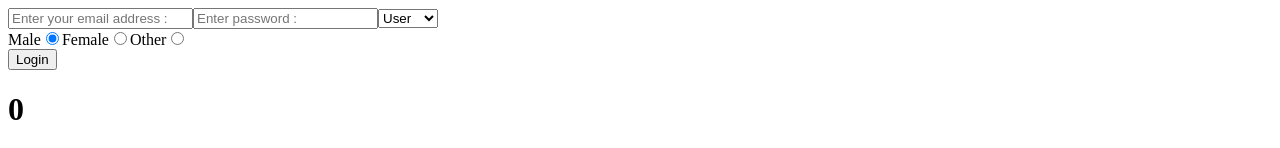
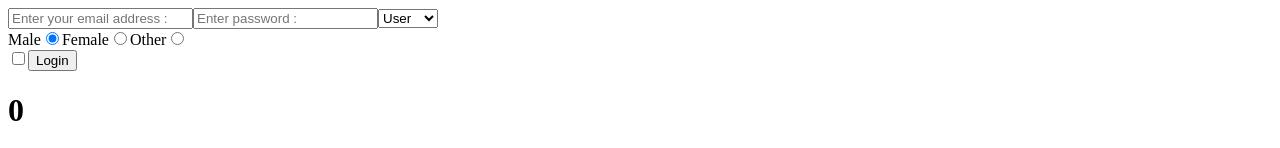
Before and after one commit to sardarbalnour/vite-react-app, a React (Vite) app: page / in a window 1280 px wide. Shown: the top 148 px of the page. Built offline with nearby package versions, Linux system fonts and the light colour scheme.

Commit message:
checkbox

```diff
--- a/src/Form.jsx
+++ b/src/Form.jsx
@@ -5,9 +5,10 @@ function Form() {
   const [password, setPassword] = useState("");
   const [role, setRole] = useState("user");
   const [gender, setGender] = useState("male");
+  const [check, setCheck] = useState(false);
 
   const loginHandler = () => {
-    console.log({ email, password, role, gender });
+    console.log({ email, password, role, gender, check });
   };
 
   const emailHandler = (event) => {
@@ -24,6 +25,10 @@ function Form() {
 
   const genderHandler = (event) => {
     setGender(event.target.value);
+  };
+
+  const checkHandler = () => {
+    setCheck((check) => !check);
   };
 
   return (
@@ -76,6 +81,7 @@ function Form() {
           checked={gender === "other"}
         />
       </div>
+      <input type="checkbox" checked={check} onChange={checkHandler} />
       <button onClick={loginHandler}>Login</button>
     </div>
   );
```
